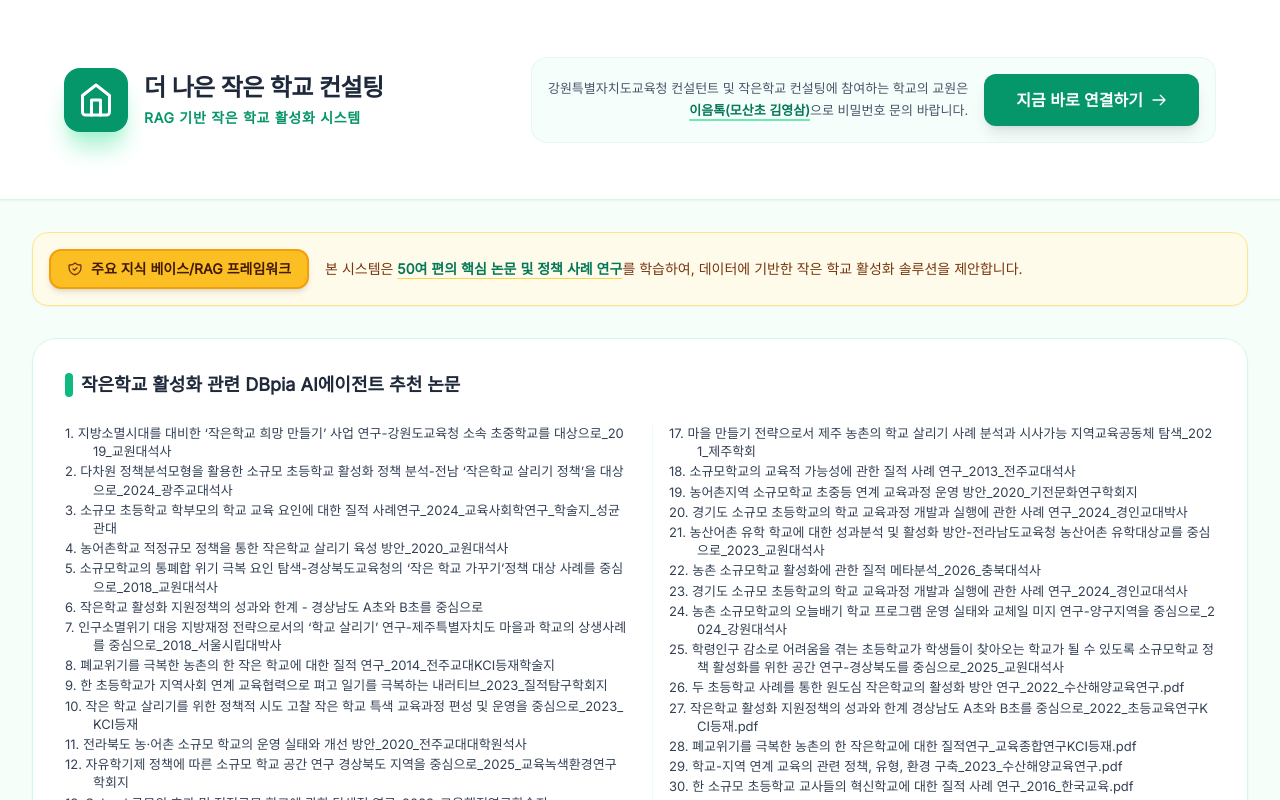
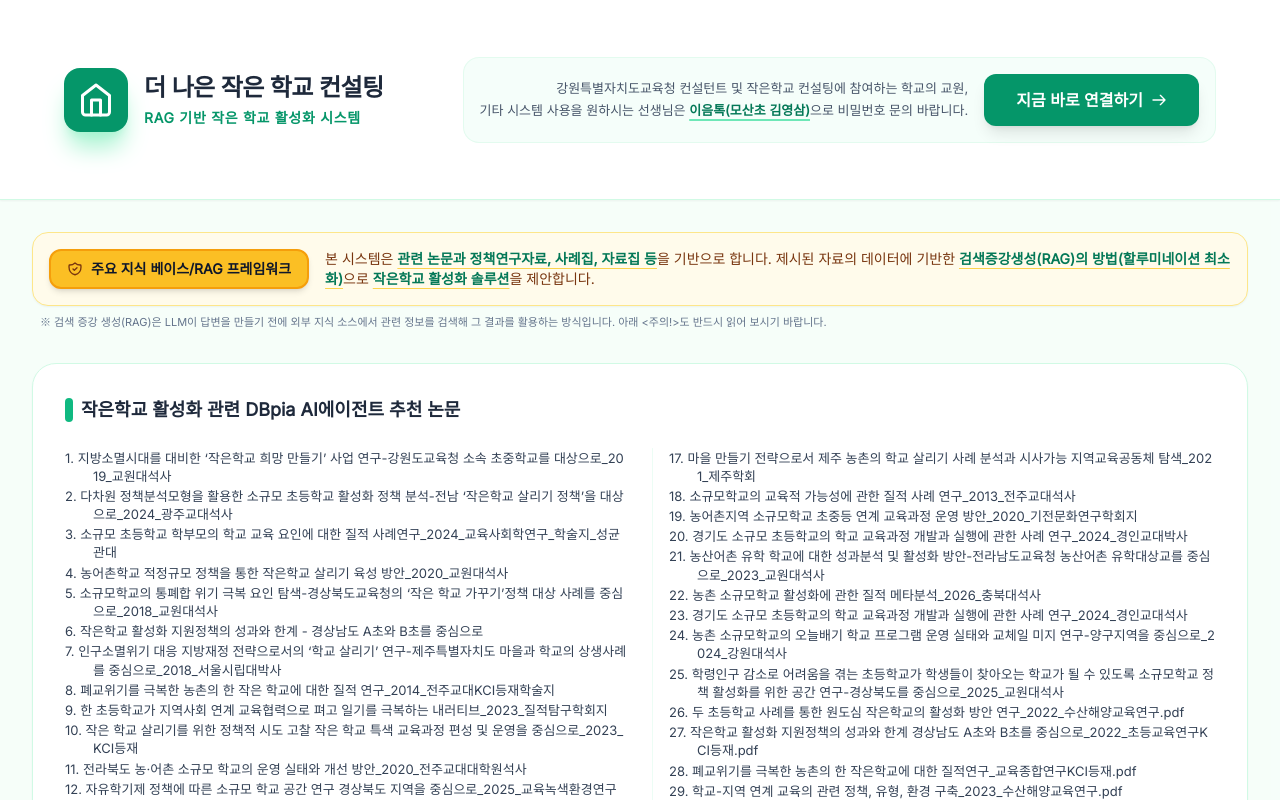
Before and after one commit to letter0033-star/consulting, a plain HTML site: page index.html in a window 1280 px wide. Drawn offline with nearby package versions, Linux system fonts and the light colour scheme.

Commit message:
Update index.html

```diff
--- a/index.html
+++ b/index.html
@@ -80,7 +80,7 @@
             <div class="flex flex-col sm:flex-row items-center gap-4 bg-emerald-50/50 p-3 md:p-4 rounded-2xl border border-emerald-100/50">
                 <div class="text-center sm:text-right">
                     <p class="text-slate-600 text-[11px] md:text-[13px] font-medium leading-relaxed">
-                        강원특별자치도교육청 컨설턴트 및 작은학교 컨설팅에 참여하는 학교의 교원은<br class="hidden md:block">
+                        강원특별자치도교육청 컨설턴트 및 작은학교 컨설팅에 참여하는 학교의 교원,<br class="hidden md:block"> 기타 시스템 사용을 원하시는 선생님은
                         <span class="font-bold text-emerald-700 underline decoration-emerald-300 decoration-2 underline-offset-4">이음톡(모산초 김영삼)</span>으로 비밀번호 문의 바랍니다.
                     </p>
                 </div>
@@ -103,15 +103,21 @@
         <div class="max-w-7xl mx-auto space-y-8">
 
             <!-- 지식 베이스 프레임워크 배지 -->
+            <div class="space-y-2">
                 <div class="flex flex-col md:flex-row items-center gap-4 bg-amber-50 p-4 rounded-2xl border border-amber-200 shadow-sm">
-                <div class="bg-amber-400 text-amber-950 border-2 border-amber-500 px-4 py-2 rounded-xl text-xs md:text-sm font-extrabold flex items-center shrink-0 shadow-md select-none">
+                    <div class="bg-amber-400 text-amber-955 border-2 border-amber-500 px-4 py-2 rounded-xl text-xs md:text-sm font-extrabold flex items-center shrink-0 shadow-md select-none">
                         <svg xmlns="http://www.w3.org/2000/svg" class="h-4 w-4 mr-2 text-amber-900" fill="none" viewBox="0 0 24 24" stroke="currentColor">
                             <path stroke-linecap="round" stroke-linejoin="round" stroke-width="2" d="M9 12l2 2 4-4m5.618-4.016A11.955 11.955 0 0112 2.944a11.955 11.955 0 01-8.618 3.04A12.02 12.02 0 003 9c0 5.591 3.824 10.29 9 11.622 5.176-1.332 9-6.03 9-11.622 0-1.042-.133-2.052-.382-3.016z" />
                         </svg>
                         주요 지식 베이스/RAG 프레임워크
                     </div>
                     <p class="text-amber-900 text-xs md:text-sm font-medium">
-                    본 시스템은 <span class="text-emerald-700 font-bold underline decoration-amber-300 underline-offset-4">50여 편의 핵심 논문 및 정책 사례 연구</span>를 학습하여, 데이터에 기반한 작은 학교 활성화 솔루션을 제안합니다.
+                        본 시스템은 <span class="text-emerald-700 font-bold underline decoration-amber-300 underline-offset-4">관련 논문과 정책연구자료, 사례집, 자료집 등</span>을 기반으로 합니다. 제시된 자료의 데이터에 기반한 <span class="text-emerald-700 font-bold underline decoration-amber-300 underline-offset-4">검색증강생성(RAG)의 방법(할루미네이션 최소화)</span>으로 <span class="text-emerald-700 font-bold underline decoration-amber-300 underline-offset-4">작은학교 활성화 솔루션</span>을 제안합니다.
+                    </p>
+                </div>
+                <!-- RAG 보충 설명 문구 추가 -->
+                <p class="text-[11px] text-slate-500 pl-2">
+                    ※ 검색 증강 생성(RAG)은 LLM이 답변을 만들기 전에 외부 지식 소스에서 관련 정보를 검색해 그 결과를 활용하는 방식입니다. 아래 &lt;주의!&gt;도 반드시 읽어 보시기 바랍니다.
                 </p>
             </div>
 
```
Lines whose indentation alone changed are shown as unchanged.
